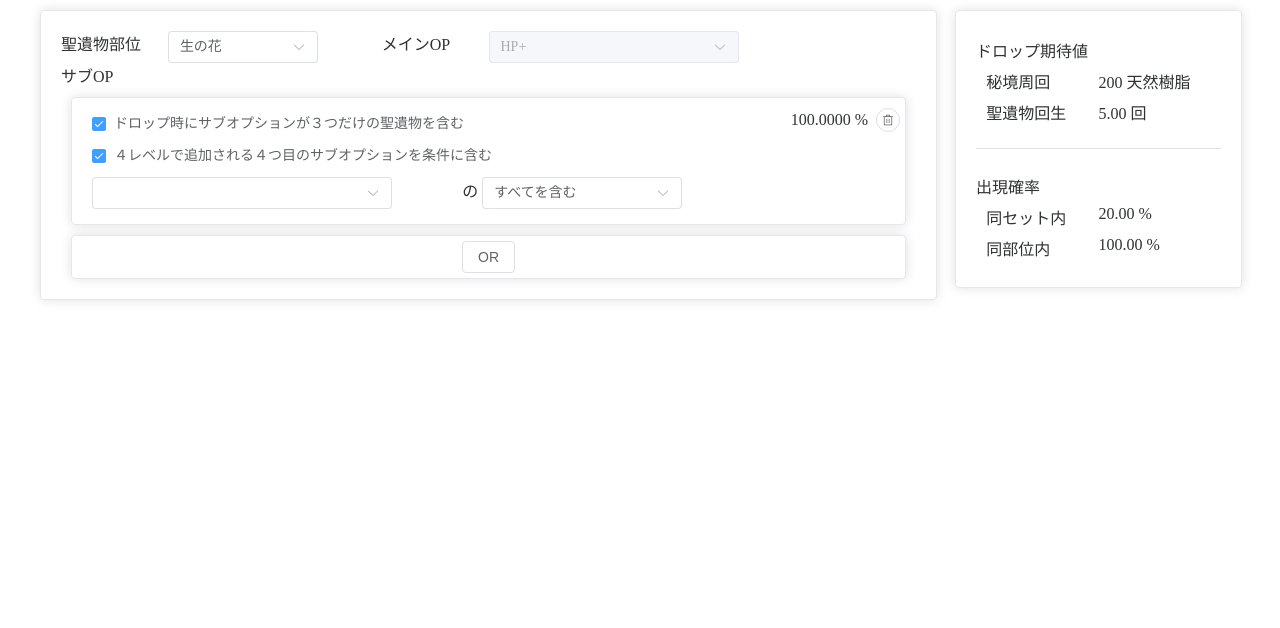
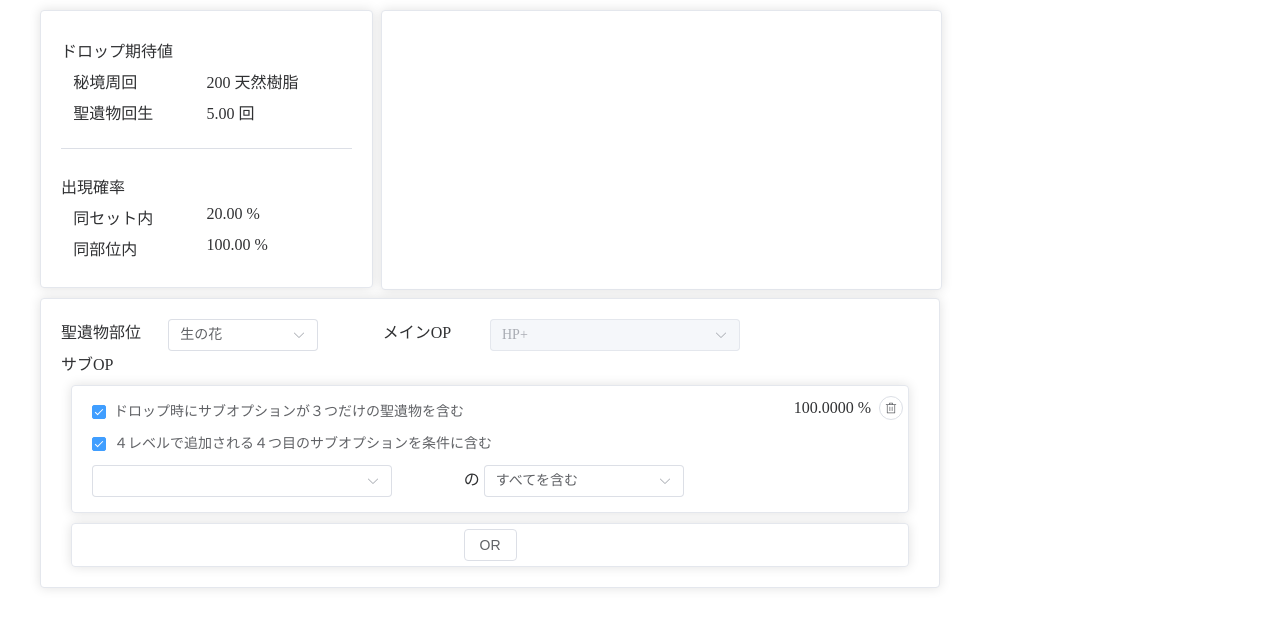
Before and after one commit to ym880912/gen_artifact_calc, a Nuxt app in the folder nuxt-app/: page / in a window 1280 px wide. Shown: the top 628 px of the page. Built offline with nearby package versions, Linux system fonts and the light colour scheme.

Commit message:
rename, コンポーネント配置変更

```diff
--- a/nuxt-app/components/subOptionOrCard.vue
+++ b/nuxt-app/components/subOptionOrCard.vue
@@ -150,7 +150,7 @@
         props.rollMap?.forEach(roll => {
             subProb += checkProb(roll, props.index)
         })
-        console.log('subProb',subProb)
+        // console.log('subProb',subProb)
 
         return mainProb * subProb;
     })
--- a/nuxt-app/pages/index.vue
+++ b/nuxt-app/pages/index.vue
@@ -1,8 +1,15 @@
 <template>
     <div class="content">
-        <el-row :gutter="20">
-            <el-col :span="18">
-                <el-card class="card-main">
+        <el-row :gutter="10">
+            <el-col :span="9">
+                <result-card :total-prob="totalProb" />
+            </el-col>
+            <el-col :span="15">
+                <el-card class="card-main card-info"></el-card>
+            </el-col>
+        </el-row>
+        <el-row>
+            <el-card class="card-main card-condition">
                 <ClientOnly>
                     <el-row>
                         <el-col :span="3">
@@ -81,21 +88,23 @@
                     </el-card>
                 </el-row>
             </el-card>
-            </el-col>
-            <el-col :span="6">
-                <result-card :total-prob="totalProb" />
-            </el-col>
         </el-row>
     </div>
 </template>
 
 <style>
 .content {
-    width: 1200px;
+    width: 900px;
     margin: 10px 40px;
 }
 .card-main {
     width: 100%;
+}
+.card-info {
+    height: 100%;
+}
+.card-condition {
+    margin-top: 10px;
 }
 .input-artifact {
     width: 150px;
```
Also changed, not shown: nuxt-app/composables/subCard.ts (renamed from nuxt-app/composables/useConditions.ts), nuxt-app/plugins/index.ts (renamed from nuxt-app/plugins/plugin.ts). Lines whose indentation alone changed are shown as unchanged.
